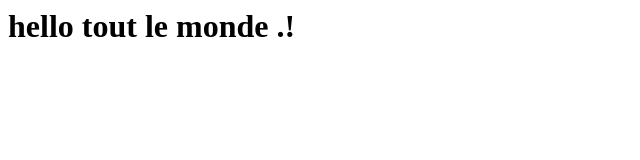
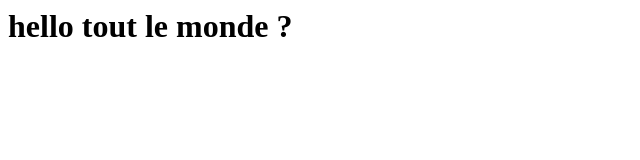
Before and after one commit to karimah2/imagedocker, a plain HTML site: page index.html in a window 1280 px wide. Shown: the full height of the page, 0-640 px from the left. Drawn offline with Linux system fonts and the light colour scheme.

Commit message:
Update index.html

```diff
--- a/index.html
+++ b/index.html
@@ -1,5 +1,5 @@
 <html>
 <body>
-<h1> hello tout le monde .! </h1>
+<h1> hello tout le monde ? </h1>
 </body>
 </html>
```
